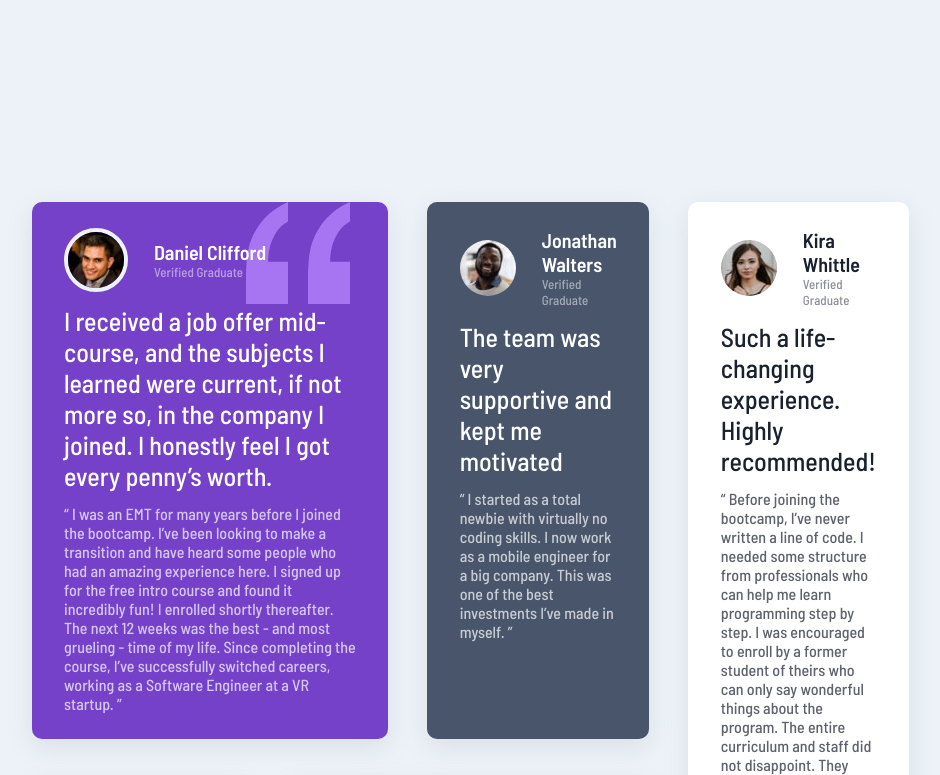
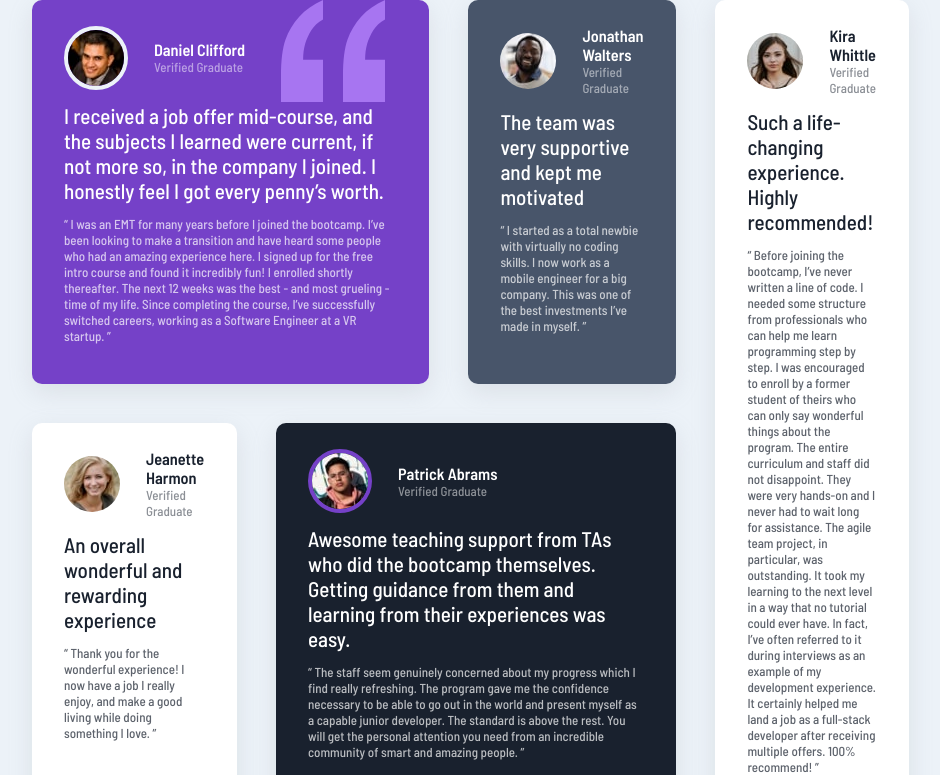
Before and after one commit to Rubylena/Testimonials, a website: page index.html in a window 1280 px wide. Shown: the top 775 px of the page, without its empty margins (170-1110 px from the left). Drawn offline with Linux system fonts and the light colour scheme.

Commit message:
padding top try

```diff
--- a/style/sass/main.scss
+++ b/style/sass/main.scss
@@ -1,9 +1,9 @@
 @import url('https://fonts.googleapis.com/css2?family=Barlow+Semi+Condensed:wght@500;600&display=swap');
 
 $font-stack: 'Barlow Semi Condensed', sans-serif;
-$text-size: 13px;
-$text-size-h: 20px;
-$text-size-p: 26px;
+$text-size: 0.8125em;
+$text-size-h: 1.25em;
+$text-size-p: 1.625em;
 $half-opacity: 0.5;
 $half-quarter-opacity: 0.7;
 $Light-gray: hsl(0, 0%, 81%);
@@ -36,18 +36,17 @@ $White: hsl(0, 0%, 100%);
 }
 
 body{
+    display: flex;
+    flex-direction: column;
+    justify-content: center;
+    align-items: center;
+    height: 100vh;
+    padding: 0 20em;
     font-family: $font-stack;
     font-size: $text-size;
-    // display: flex;
-    // flex-direction: column;
-    // place-content: center;
-    // place-items: center;
-    height: 100vh;
-    padding: 7em 15em;
-
     background: $Light-grayish-blue;
     @include screen-size(phone-only){
-        padding: 10em 5em;
+        padding: 5em;
         height: 100%;
     }
     @include screen-size(tablet-only){
@@ -56,7 +55,7 @@ body{
     }
     @include screen-size(desktop-only){
         padding: 15em;
-        height: 100%;
+
     }
 }
 
@@ -65,8 +64,6 @@ main{
     grid-template-columns: repeat(4, 1fr);
     padding: 0.5em;
     gap: 3em;
-    height: 50%;
-
     @include screen-size(phone-only){
         grid-template-columns: 1fr;
     }
@@ -157,7 +154,7 @@ main{
     }
     & p:nth-child(3){
         opacity: $half-quarter-opacity;
-        font-size: 16px;
+        font-size: 1em;
     }
 
     &_img{
```
Also changed, not shown: style/css/style.css.
